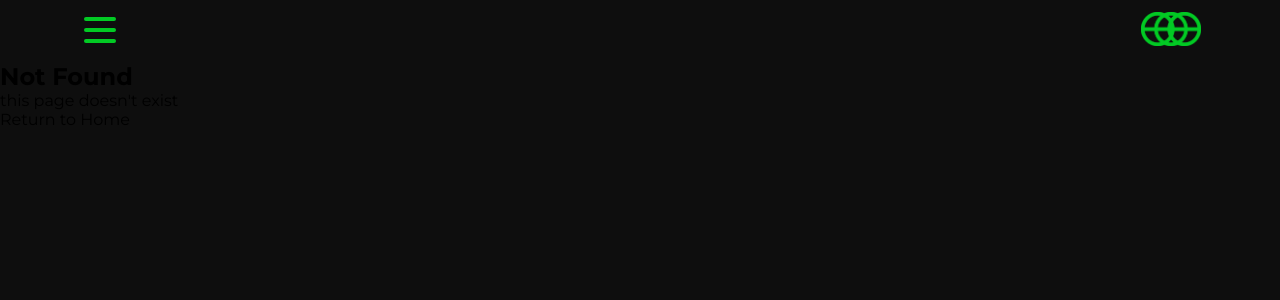
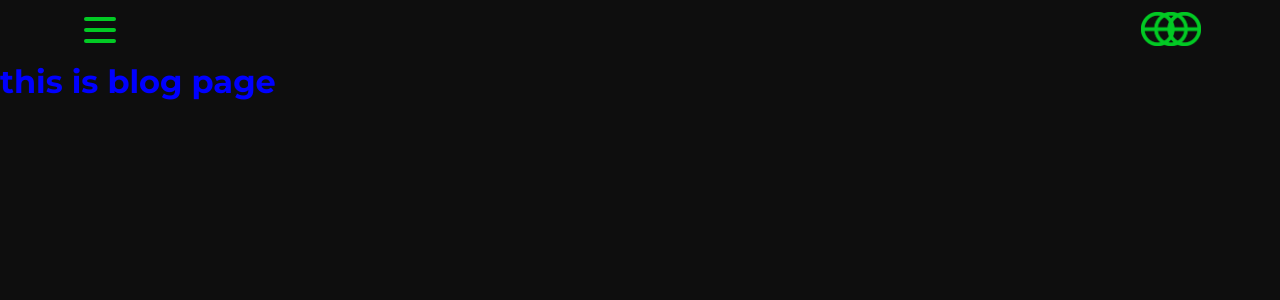
Before and after one commit to lado2008/Next.js-Final-Project, a Next.js app: page /blog in a window 1280 px wide. Before the commit this address had no page. Shown: the top 300 px of the page. Built offline with nearby package versions, Linux system fonts and the light colour scheme.

Commit message:
Page Roter Setup

```diff
--- /dev/null
+++ b/src/app/about/about.module.css
@@ -0,0 +1,3 @@
+.text {
+  color: yellow;
+}
--- /dev/null
+++ b/src/app/blog/blog.module.css
@@ -0,0 +1,3 @@
+.text {
+  color: blue;
+}
--- /dev/null
+++ b/src/app/blog/page.jsx
@@ -0,0 +1,10 @@
+import styles from "./blog.module.css";
+
+
+const BlogPage = async () => {
+  return (
+    <h1 className={styles.text}>this is blog page</h1>
+  );
+};
+
+export default BlogPage;
--- /dev/null
+++ b/src/app/contact/contact.module.css
@@ -0,0 +1,3 @@
+.text {
+  color: chocolate;
+}
```
Also changed, not shown: src/app/about/page.jsx (added, +9 -0 lines), src/app/contact/page.jsx (added, +10 -0 lines).
